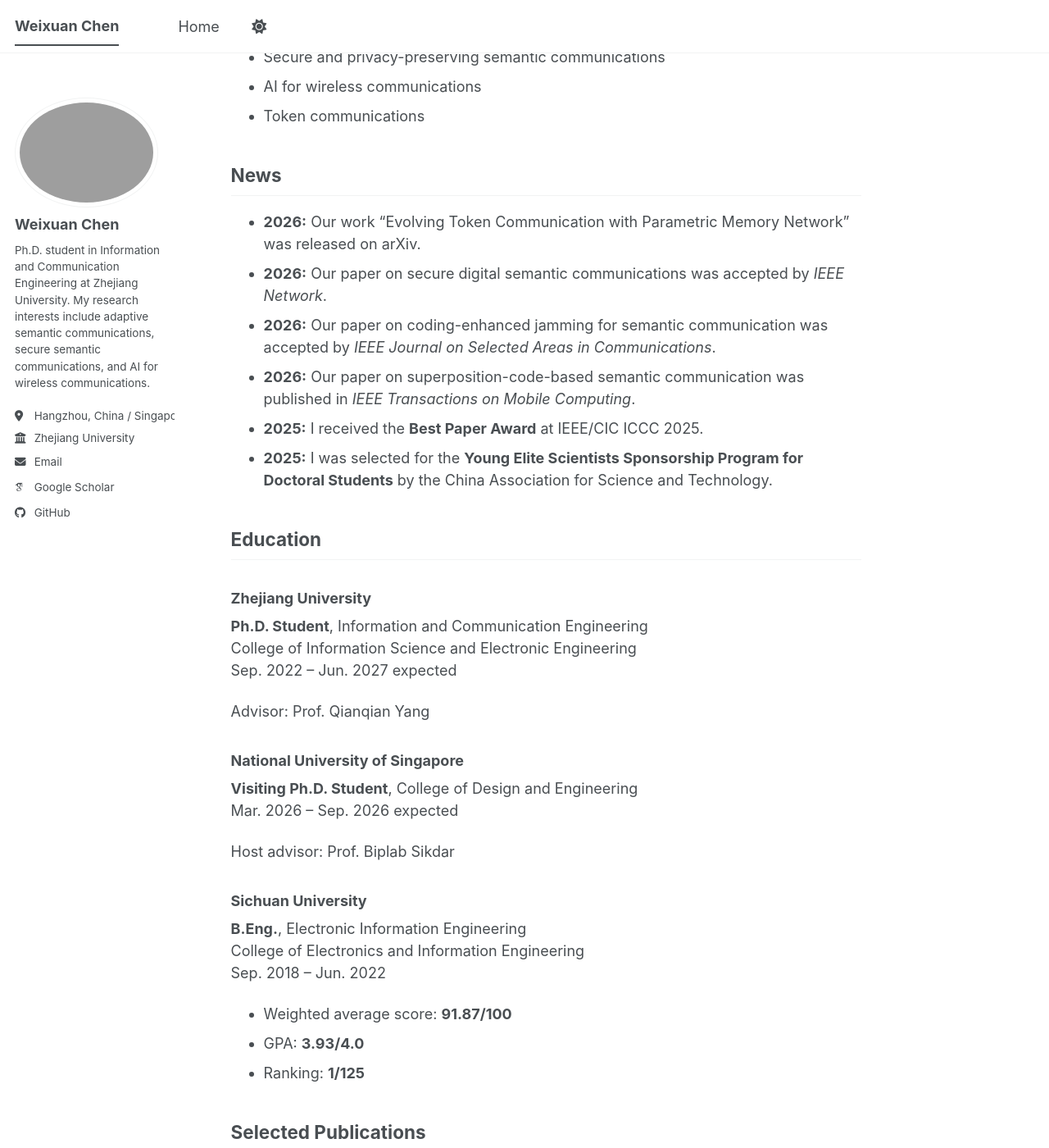
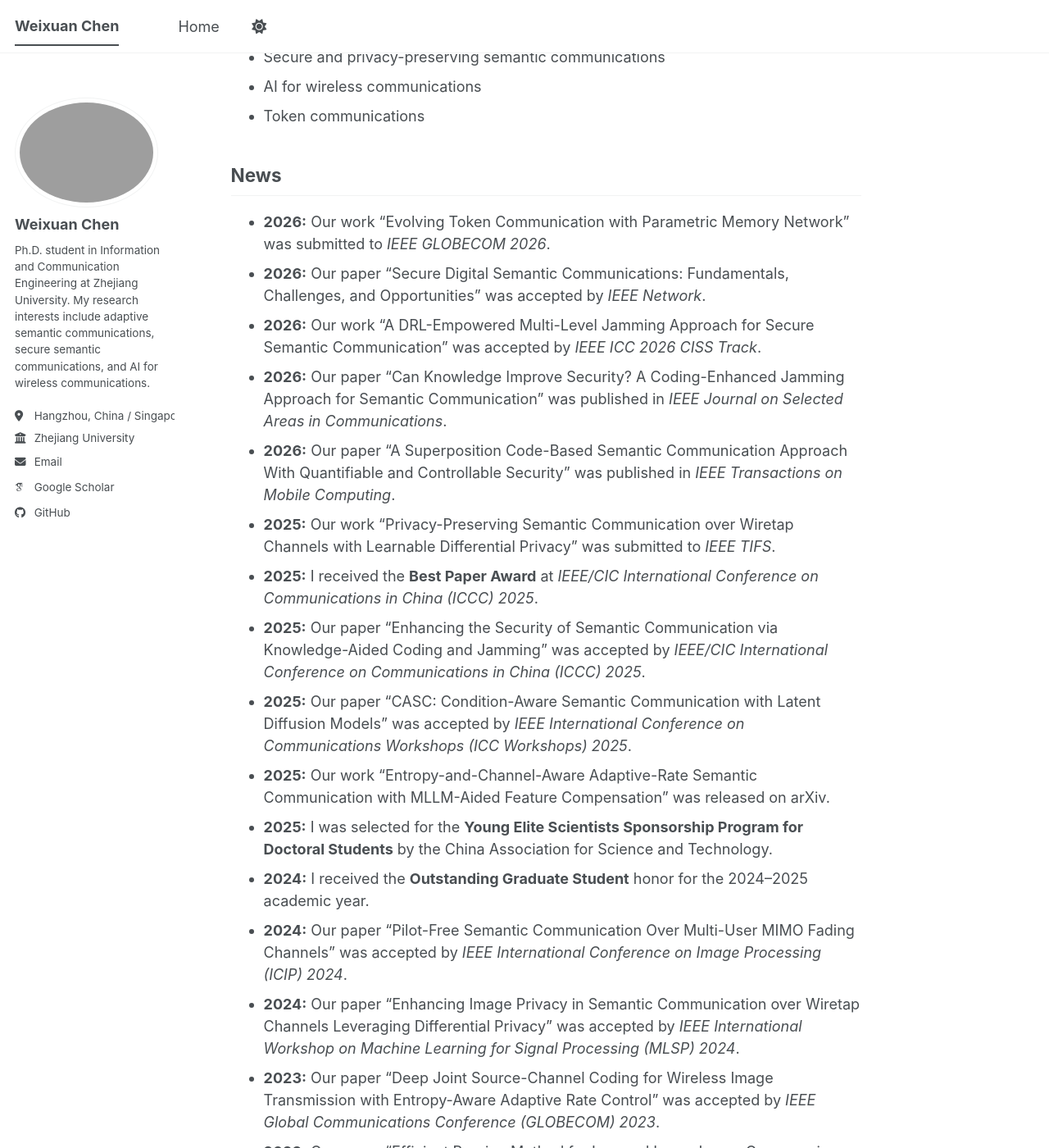
Before and after one commit to 1weixuanchen/chenweixuan_zju, a Jekyll site: the page built from _pages/about.md, in a window 1280 px wide and 1400 px high, scrolled down 566 px. Shown: the whole window at 82% size. Built offline with Jekyll 4.4.1, drawn with Linux system fonts in a browser that asks for light colours; some web fonts are replaced; a script bundle is joined from its source files by our own code; library files that are not in the unit come from our copies; some of the changed text lies outside the part shown.

Commit message:
about.md

```diff
--- a/_pages/about.md
+++ b/_pages/about.md
@@ -24,29 +24,39 @@ I received my B.Eng. degree in **Electronic Information Engineering** from **Sic
 
 ## News
 
-- **2026:** Our work “Evolving Token Communication with Parametric Memory Network” was released on arXiv.
-- **2026:** Our paper on secure digital semantic communications was accepted by *IEEE Network*.
-- **2026:** Our paper on coding-enhanced jamming for semantic communication was accepted by *IEEE Journal on Selected Areas in Communications*.
-- **2026:** Our paper on superposition-code-based semantic communication was published in *IEEE Transactions on Mobile Computing*.
-- **2025:** I received the **Best Paper Award** at IEEE/CIC ICCC 2025.
+- **2026:** Our work “Evolving Token Communication with Parametric Memory Network” was submitted to *IEEE GLOBECOM 2026*.
+- **2026:** Our paper “Secure Digital Semantic Communications: Fundamentals, Challenges, and Opportunities” was accepted by *IEEE Network*.
+- **2026:** Our work “A DRL-Empowered Multi-Level Jamming Approach for Secure Semantic Communication” was accepted by *IEEE ICC 2026 CISS Track*.
+- **2026:** Our paper “Can Knowledge Improve Security? A Coding-Enhanced Jamming Approach for Semantic Communication” was published in *IEEE Journal on Selected Areas in Communications*.
+- **2026:** Our paper “A Superposition Code-Based Semantic Communication Approach With Quantifiable and Controllable Security” was published in *IEEE Transactions on Mobile Computing*.
+- **2025:** Our work “Privacy-Preserving Semantic Communication over Wiretap Channels with Learnable Differential Privacy” was submitted to *IEEE TIFS*.
+- **2025:** I received the **Best Paper Award** at *IEEE/CIC International Conference on Communications in China (ICCC) 2025*.
+- **2025:** Our paper “Enhancing the Security of Semantic Communication via Knowledge-Aided Coding and Jamming” was accepted by *IEEE/CIC International Conference on Communications in China (ICCC) 2025*.
+- **2025:** Our paper “CASC: Condition-Aware Semantic Communication with Latent Diffusion Models” was accepted by *IEEE International Conference on Communications Workshops (ICC Workshops) 2025*.
+- **2025:** Our work “Entropy-and-Channel-Aware Adaptive-Rate Semantic Communication with MLLM-Aided Feature Compensation” was released on arXiv.
 - **2025:** I was selected for the **Young Elite Scientists Sponsorship Program for Doctoral Students** by the China Association for Science and Technology.
+- **2024:** I received the **Outstanding Graduate Student** honor for the 2024–2025 academic year.
+- **2024:** Our paper “Pilot-Free Semantic Communication Over Multi-User MIMO Fading Channels” was accepted by *IEEE International Conference on Image Processing (ICIP) 2024*.
+- **2024:** Our paper “Enhancing Image Privacy in Semantic Communication over Wiretap Channels Leveraging Differential Privacy” was accepted by *IEEE International Workshop on Machine Learning for Signal Processing (MLSP) 2024*.
+- **2023:** Our paper “Deep Joint Source-Channel Coding for Wireless Image Transmission with Entropy-Aware Adaptive Rate Control” was accepted by *IEEE Global Communications Conference (GLOBECOM) 2023*.
+- **2023:** Our paper “Efficient Pruning Method for Learned Lossy Image Compression Models Based on Side Information” was accepted by *IEEE International Conference on Image Processing (ICIP) 2023*.
 
 ## Education
 
-### Zhejiang University
+### Zhejiang University (985, QS=47)
 **Ph.D. Student**, Information and Communication Engineering
 College of Information Science and Electronic Engineering
 Sep. 2022 -- Jun. 2027 expected
 
 Advisor: Prof. Qianqian Yang
 
-### National University of Singapore
+### National University of Singapore (QS=8)
 **Visiting Ph.D. Student**, College of Design and Engineering
 Mar. 2026 -- Sep. 2026 expected
 
 Host advisor: Prof. Biplab Sikdar
 
-### Sichuan University
+### Sichuan University (985, QS=324)
 **B.Eng.**, Electronic Information Engineering
 College of Electronics and Information Engineering
 Sep. 2018 -- Jun. 2022
```
Also changed, not shown: other parts of _pages/about.md (+3 -3 lines).
